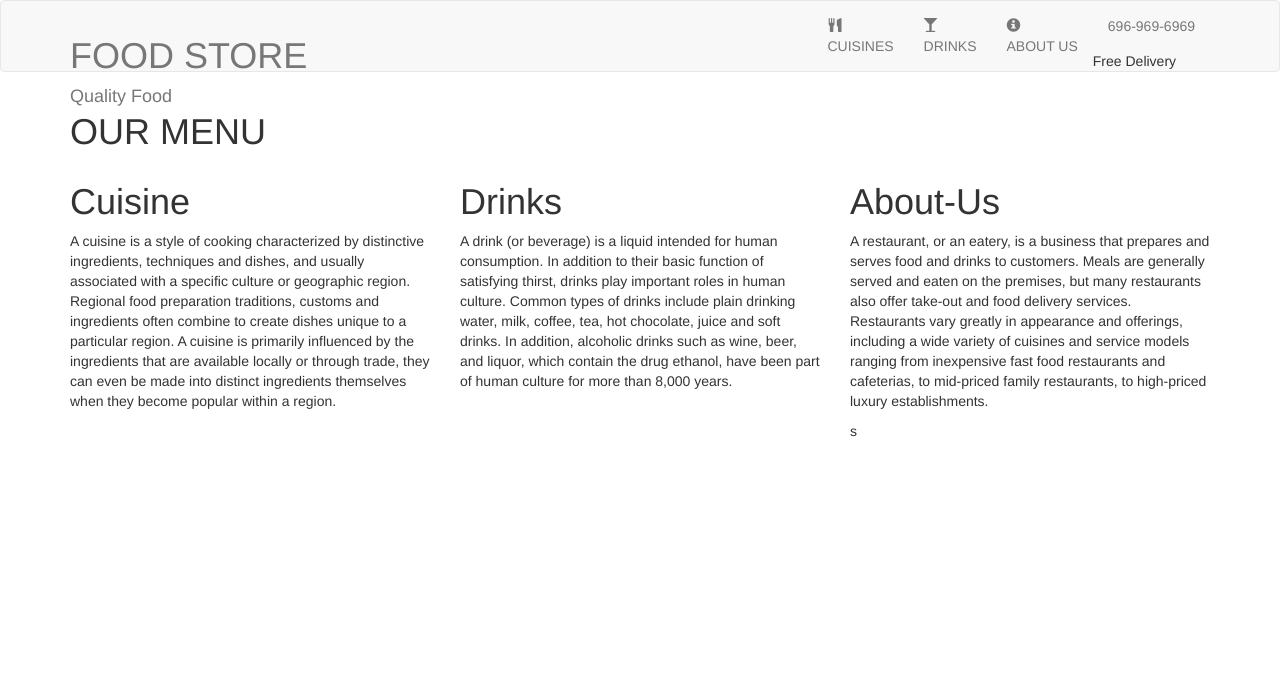
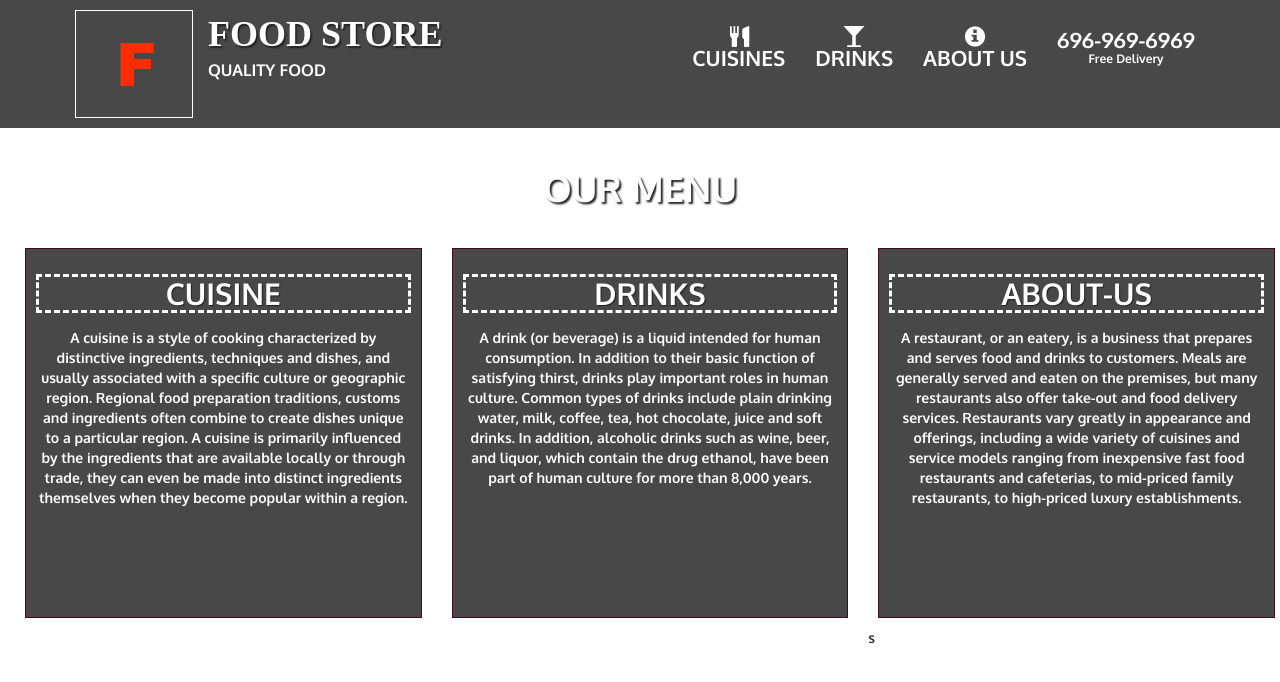
Before and after one commit to D-G-X/Week3Assignment, a plain HTML site: page index.html in a window 1280 px wide. Drawn offline with Linux system fonts and the light colour scheme; files that its build step writes are made by us from their sources; a script that the page names is missing; files whose address does not match are found by name; a web font is replaced by a local one.

Commit message:
Update index.html

```diff
--- a/index.html
+++ b/index.html
@@ -1,7 +1,7 @@
 <!DOCTYPE html>
 <html>
 <head>
-	<link rel="stylesheet" type="text/css" href="css\styles.css">
+	<link rel="stylesheet" type="text/css" href="css/styles.css">
 	<meta http-equiv="X-UA-Compatible" content="IE=edge">
     <meta name="viewport" content="width=device-width, initial-scale=1">
     <link rel="stylesheet" href="css/bootstrap.min.css">
```
